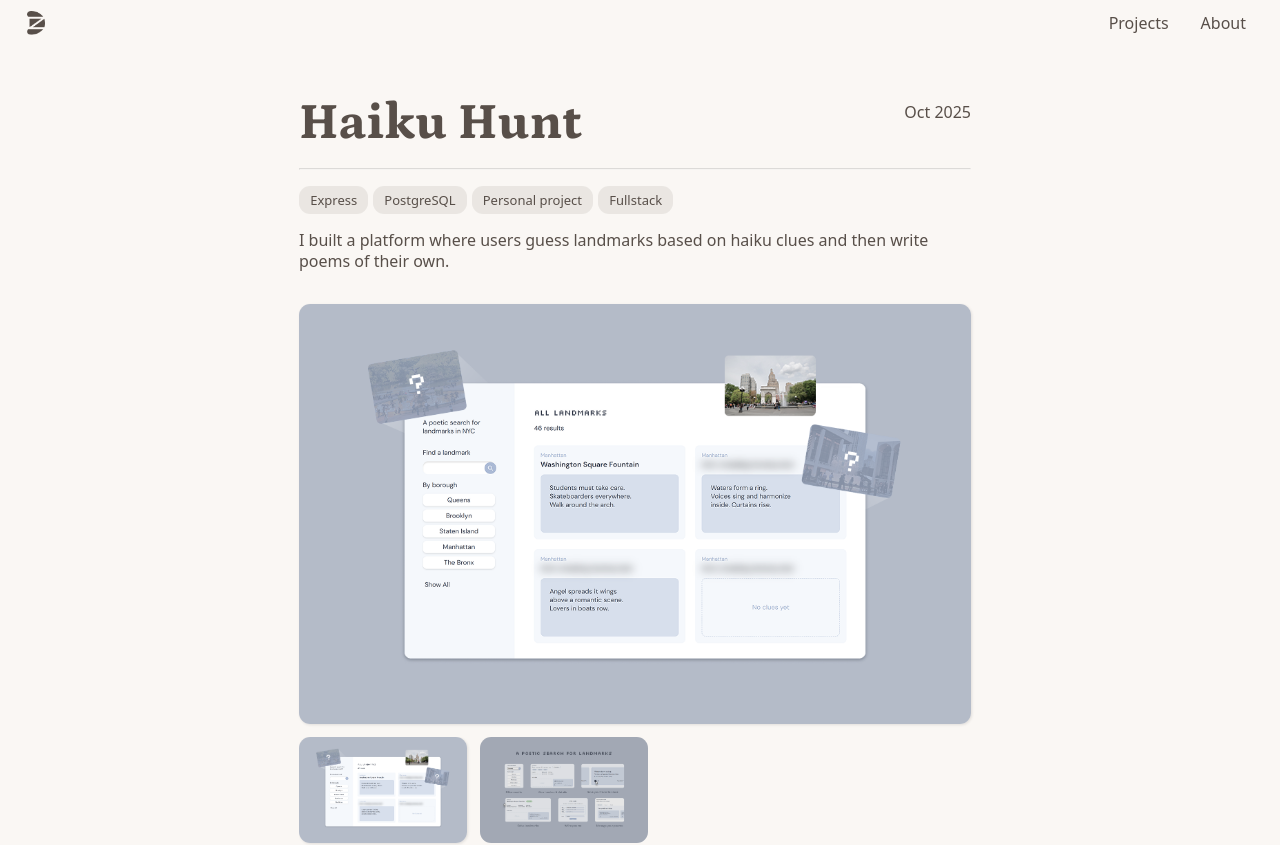
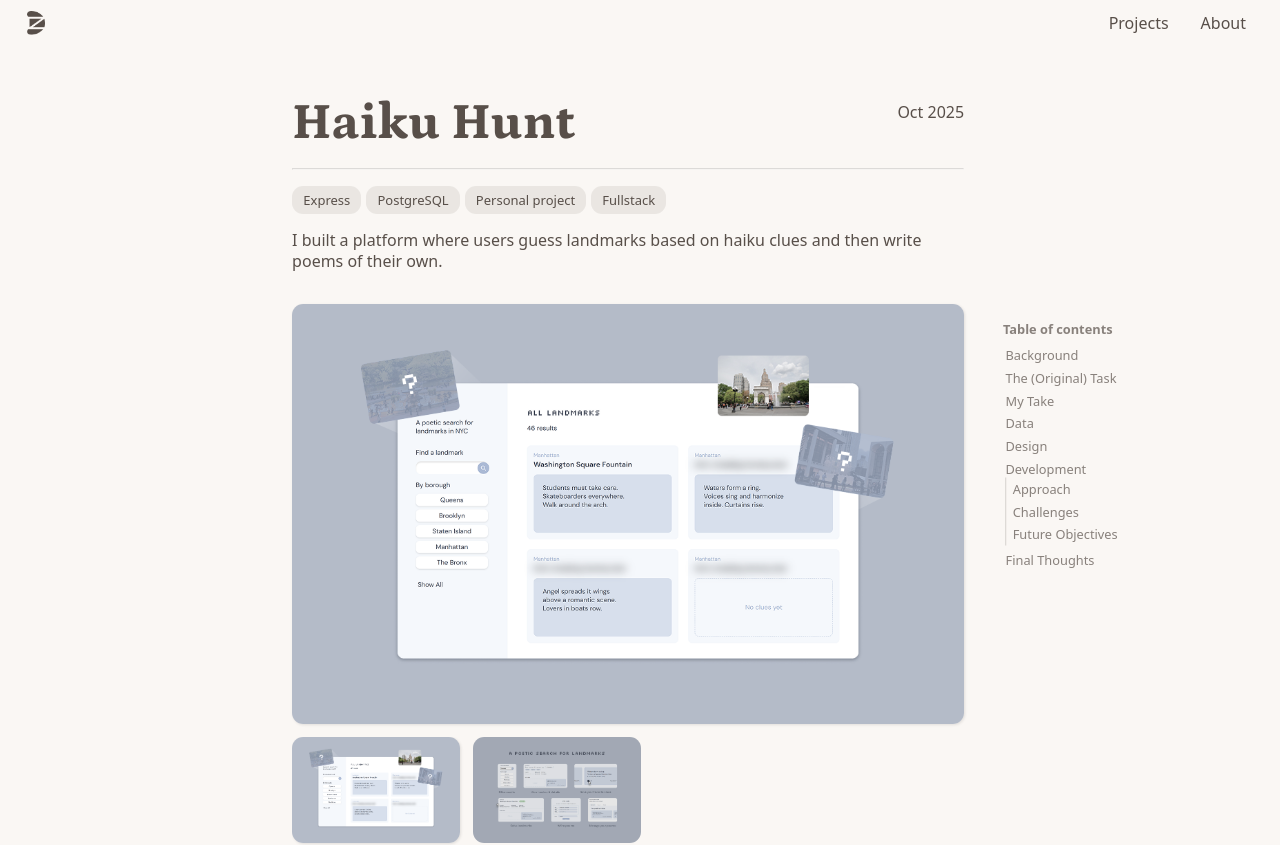
Before and after one commit to denaliazhi/portfolio-v4, a React (Vite) app: page /Haiku-Hunt in a window 1280 px wide. Shown: the top 845 px of the page. Built offline with nearby package versions, Linux system fonts and the light colour scheme; a web font is replaced by a local one.

Commit message:
feat: haiku hunt project - nav

```diff
--- a/src/components/Project-Nav.jsx
+++ b/src/components/Project-Nav.jsx
@@ -5,7 +5,6 @@ export default function ProjectNav({
   sections,
 }) {
   const [selected, setSelected] = useState();
-
   console.log(selected);
   function handleClick(e) {
     const identifier = e.target.id.replace(
@@ -31,17 +30,17 @@ export default function ProjectNav({
             anchorLink = createAnchor(heading[0]);
             return (
               <li
+                key={anchorLink}
                 className={
                   anchorLink === selected
                     ? "selected-anchor"
                     : null
                 }
-                id={`${anchorLink}-anchor`}
-                onClick={handleClick}
               >
                 <a
-                  key={anchorLink}
                   href={`#${anchorLink}`}
+                  id={`${anchorLink}-anchor`}
+                  onClick={handleClick}
                 >
                   {heading[0]}
                 </a>
@@ -52,18 +51,17 @@ export default function ProjectNav({
                         createAnchor(subheading);
                       return (
                         <a
+                          key={subLink}
                           href={`#${subLink}`}
                           onClick={handleClick}
                         >
                           <li
                             className={
-                              anchorLink ===
-                              selected
+                              subLink === selected
                                 ? "selected-anchor"
                                 : null
                             }
                             id={`${subLink}-anchor`}
-                            key={subLink}
                           >
                             {subheading}
                           </li>
@@ -76,7 +74,6 @@ export default function ProjectNav({
             );
           } else {
             anchorLink = createAnchor(heading);
-            console.log(anchorLink);
             return (
               <a
                 key={anchorLink}
--- a/src/index.css
+++ b/src/index.css
@@ -662,15 +662,22 @@ footer p:hover {
 .project-page {
   margin-top: 1rem;
   flex-direction: row;
+  gap: 1.5rem;
 }
 
 .project-nav {
+  opacity: 0.7;
   position: sticky;
-  top: 43%;
+  top: 30%;
   height: 100vh;
+  margin-right: -10rem;
+  transform: scale(0.8);
   display: flex;
   flex-direction: column;
   gap: 0.5rem;
+}
+.project-nav:hover {
+  opacity: 1;
 }
 
 .project-nav h2 {
@@ -685,6 +692,11 @@ footer p:hover {
 
 .project-nav li {
   padding: 0.2rem;
+}
+
+.project-nav li li {
+  padding-left: 0.5rem;
+  border-left: 1px solid var(--lighter-main);
 }
 
 .project-nav li:hover {
@@ -702,6 +714,11 @@ footer p:hover {
   display: flex;
   flex-direction: column;
   gap: 2rem;
+}
+
+.project-page article h3,
+.project-page article section {
+  scroll-margin: 3rem;
 }
 
 .project-page img {
@@ -1078,7 +1095,7 @@ footer p:hover {
 }
 
 #haiku-data h3,
-#haiku-dev h3 {
+#haiku-development h3 {
   margin-top: 1rem;
 }
 
--- a/src/pages/Project-Haiku-Hunt.jsx
+++ b/src/pages/Project-Haiku-Hunt.jsx
@@ -1,5 +1,6 @@
 import { projects } from "../data/projects-data";
 import PageTemplate from "../components/Page-Template";
+import ProjectNav from "../components/Project-Nav";
 import ProjectHeader from "../components/Project-Header";
 import Carousel from "../components/Carousel";
 import TwoCol from "../components/Two-Col";
@@ -26,6 +27,7 @@ export default function HaikuHunt() {
             images={project.images_featured}
           ></Carousel>
           <TwoCol
+            id="haiku-background"
             ratio={[3, 2]}
             col1={
               <>
@@ -120,8 +122,8 @@ export default function HaikuHunt() {
             </Accordion>
           </OneCol>
           <hr />
-          <OneCol>
-            <h2>My Twist</h2>
+          <OneCol id="haiku-take">
+            <h2>My Take</h2>
             <p>
               I decided to merge the above
               assignments into a more polished
@@ -190,7 +192,9 @@ export default function HaikuHunt() {
               "fountains."
             </p>
             <aside>
-              <p class="bold">Why fountains?</p>
+              <p className="bold">
+                Why fountains?
+              </p>
               <p>
                 My reasons for this criteria are
                 personal and practical. First, I
@@ -326,9 +330,9 @@ export default function HaikuHunt() {
             />
           </OneCol>
           <hr />
-          <OneCol id="haiku-dev">
+          <OneCol id="haiku-development">
             <h2>Development</h2>
-            <h3>Approach</h3>
+            <h3 id="haiku-approach">Approach</h3>
             <p>
               I developed the app in rough
               increments, meaning that for each
@@ -359,7 +363,9 @@ export default function HaikuHunt() {
               added the user login and user
               dashboard.
             </p>
-            <h3>Challenges</h3>
+            <h3 id="haiku-challenges">
+              Challenges
+            </h3>
             <p>
               My biggest challenge was{" "}
               <span className="highlight">
@@ -382,7 +388,9 @@ export default function HaikuHunt() {
               <code>express-validator</code> to
               validate clue submissions.
             </p>
-            <h3>Future objectives</h3>
+            <h3 id="haiku-objectives">
+              Future objectives
+            </h3>
             <p>
               During development, I seemed to
               generate an ever-growing list of
@@ -450,7 +458,7 @@ export default function HaikuHunt() {
             </ButtonBar>
           </OneCol>
           <hr />
-          <OneCol>
+          <OneCol id="haiku-thoughts">
             <h2>Final Thoughts</h2>
             <p>
               A few months ago, I was writing{" "}
@@ -479,6 +487,25 @@ export default function HaikuHunt() {
             ></Callout>
           </a>
         </article>
+        <ProjectNav
+          anchorBase="haiku"
+          sections={[
+            "Background",
+            "The (Original) Task",
+            "My Take",
+            "Data",
+            "Design",
+            [
+              "Development",
+              [
+                "Approach",
+                "Challenges",
+                "Future Objectives",
+              ],
+            ],
+            "Final Thoughts",
+          ]}
+        />
       </PageTemplate>
     </>
   );
```
